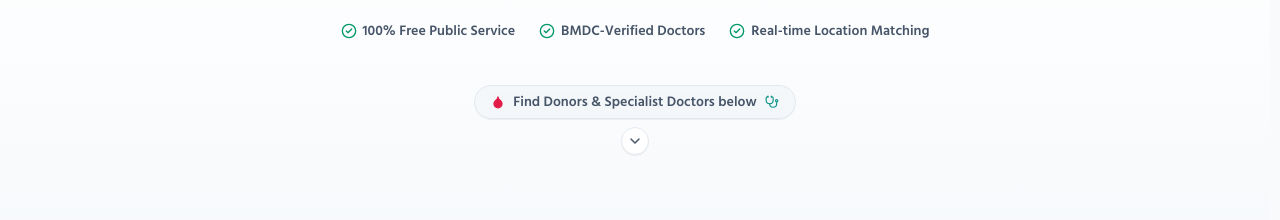
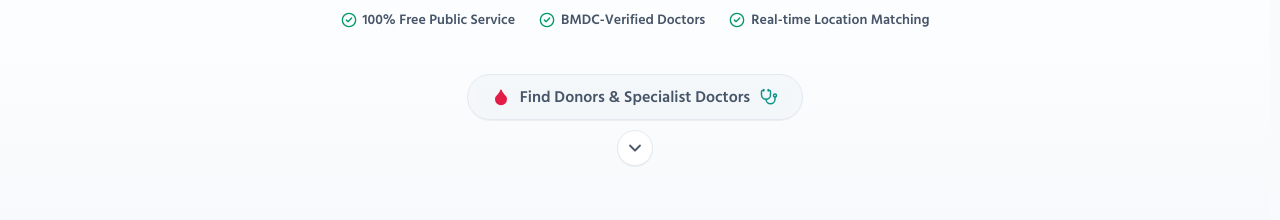
Before and after one commit to Danxelon/health, a React (Vite) app: page / in a window 1280 px wide. Shown: the part 524-744 px from the top of the page. Built offline with nearby package versions, Linux system fonts and the light colour scheme; no server answers; the database is empty; a web font is replaced by a local one.

Commit message:
Indicator_update

```diff
--- a/src/pages/Home.tsx
+++ b/src/pages/Home.tsx
@@ -158,22 +158,22 @@ function Hero() {
                 ? "রক্তদাতা ও বিশেষজ্ঞ ডাক্তার খুঁজতে নিচে স্ক্রল করুন"
                 : "Scroll down to find blood donors and specialist doctors"
             }
-            className="group inline-flex flex-col items-center gap-2 text-xs sm:text-sm font-semibold text-muted hover:text-ink transition-colors cursor-pointer focus-visible:outline-none focus-visible:ring-2 focus-visible:ring-brand/40 rounded-2xl px-3 py-1"
+            className="group inline-flex flex-col items-center gap-2.5 text-sm sm:text-base font-semibold text-muted hover:text-ink transition-colors cursor-pointer focus-visible:outline-none focus-visible:ring-2 focus-visible:ring-brand/40 rounded-2xl px-3 py-1"
           >
-            <span className="inline-flex items-center gap-2 rounded-full border border-line bg-elevated/60 dark:bg-elevated/50 px-4 py-1.5 backdrop-blur-xs group-hover:border-brand/40 group-hover:bg-elevated transition-colors shadow-2xs">
-              <Droplet className="h-3.5 w-3.5 text-brand fill-current shrink-0" aria-hidden="true" />
+            <span className="inline-flex items-center gap-2.5 rounded-full border border-line bg-elevated/60 dark:bg-elevated/50 px-5 sm:px-6 py-2 sm:py-2.5 backdrop-blur-xs group-hover:border-brand/40 group-hover:bg-elevated transition-colors shadow-2xs">
+              <Droplet className="h-4 w-4 sm:h-[18px] sm:w-[18px] text-brand fill-current shrink-0" aria-hidden="true" />
               <span>
                 {lang === "bn"
-                  ? "রক্তদাতা ও বিশেষজ্ঞ ডাক্তার নিচে খুঁজুন"
-                  : "Find Donors & Specialist Doctors below"}
+                  ? "রক্তদাতা ও বিশেষজ্ঞ ডাক্তার খুঁজুন"
+                  : "Find Donors & Specialist Doctors"}
               </span>
-              <Stethoscope className="h-3.5 w-3.5 text-ink-brand shrink-0" aria-hidden="true" />
+              <Stethoscope className="h-4 w-4 sm:h-[18px] sm:w-[18px] text-ink-brand shrink-0" aria-hidden="true" />
             </span>
             <span
               aria-hidden="true"
-              className="animate-scroll-cue inline-flex h-7 w-7 items-center justify-center rounded-full border border-line bg-surface text-muted group-hover:border-brand/40 group-hover:text-brand transition-colors shadow-2xs"
+              className="animate-scroll-cue inline-flex h-8 w-8 sm:h-9 sm:w-9 items-center justify-center rounded-full border border-line bg-surface text-muted group-hover:border-brand/40 group-hover:text-brand transition-colors shadow-2xs"
             >
-              <ChevronDown className="h-4 w-4" strokeWidth={2.2} />
+              <ChevronDown className="h-4 w-4 sm:h-5 sm:w-5" strokeWidth={2.2} />
             </span>
           </button>
         </div>
```
